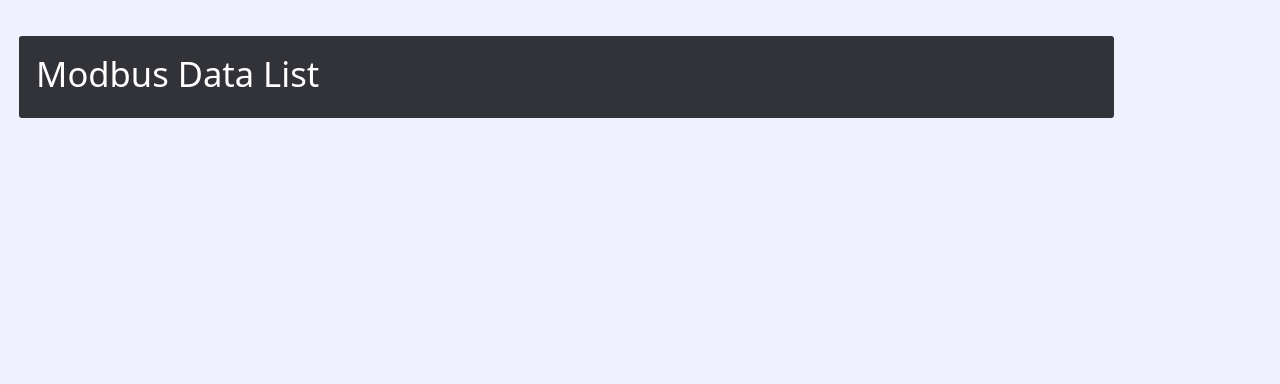
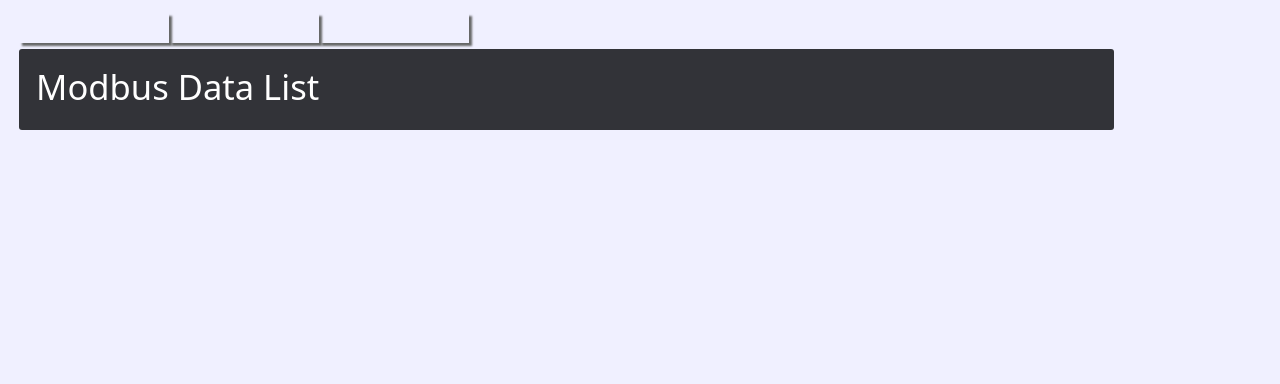
Before and after one commit to hwnoh99/ACS, a Flask app: template templates/data-received.html in a window 1280 px wide. Shown: the part 36-420 px from the top of the page. Run offline with Flask 3, Linux system fonts and the light colour scheme; the template is opened without the code that fills it, so the values that code supplies are empty; some libraries are stand-ins or nearby versions.

Commit message:
add safety visualisation

```diff
--- a/static/data.css
+++ b/static/data.css
@@ -1,6 +1,6 @@
 /* 카드 */
 .modbus-card {
-    position: relative;
+    position: absolute;
     margin-top: 3%;
     width: 90%;
     padding: 0.1% 0.5%;
@@ -13,3 +13,11 @@
     margin: 1%;
     font-size: 120%;
 }
+
+.box {
+    float:left;
+    position: static;
+    width:150px;
+    box-shadow:3px 3px 2px #666767;
+    height:30px;
+}
--- a/templates/data-received.html
+++ b/templates/data-received.html
@@ -14,7 +14,7 @@
         function refreshPage() {
             setTimeout(function() {
                 location.reload();
-            }, 50000); //
+            }, 1500);
         }
         window.onload = refreshPage;
         </script>
@@ -24,6 +24,10 @@
     {% from "macro.html" import render_footer, render_header %}
     {{ render_header() }}
     <aside id="d1">
+        <div id="box-red" class="box"></div>
+        <div id="box-orange" class="box"></div>
+        <div id="box-yellow" class="box"></div>
+
         <div class="modbus-card"> <!-- from new-mission.css -->
             <div class="modbus-card-body">
                 <p style="font-size: 180%;">Modbus Data List</p>
```
